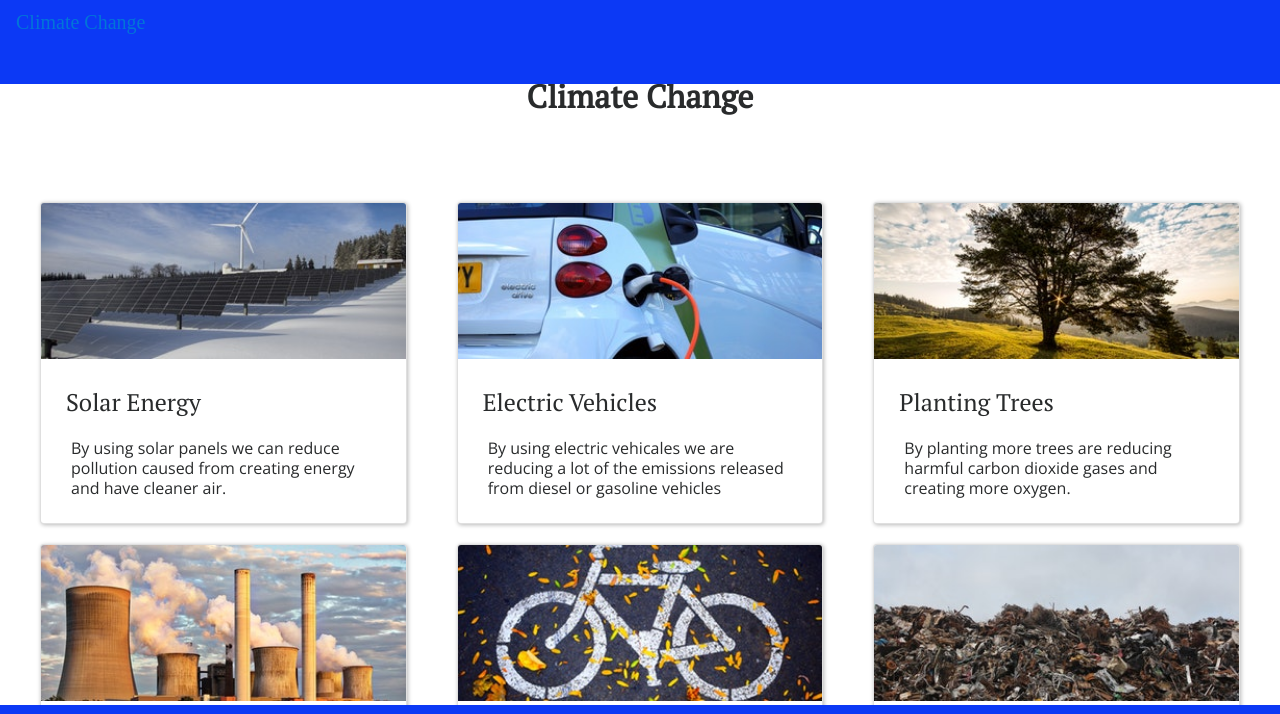
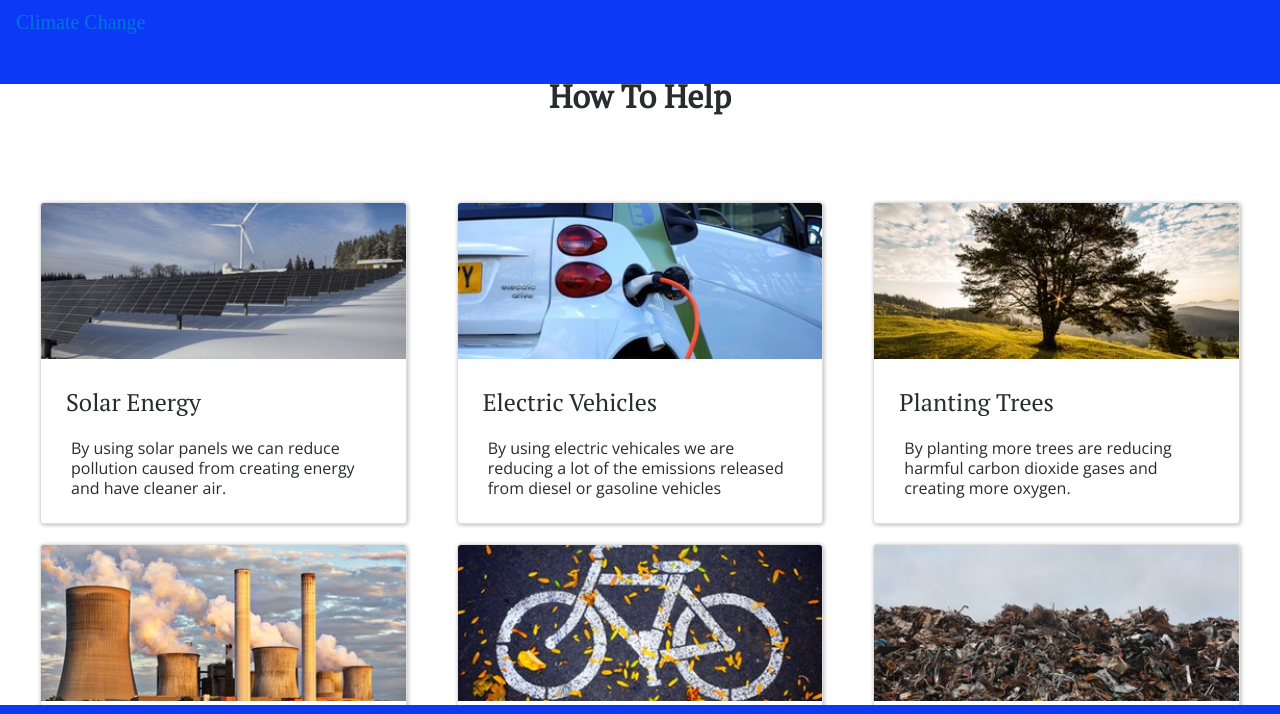
Before and after one commit to mali0071/bootstrap-site, a plain HTML site: page help.html in a window 1280 px wide. Shown: the top 714 px of the page. Drawn offline with nearby package versions, Linux system fonts and the light colour scheme.

Commit message:
update h1 tag in help.html

```diff
--- a/help.html
+++ b/help.html
@@ -40,7 +40,7 @@
      </div>
    </nav>
 
-  <h1 class="page-title">Climate Change</h1>
+  <h1 class="page-title">How To Help</h1>
 
    <div class="container-fluid card-container">
          <div class="row">
```
Also changed, not shown: index.html (+1 -1 lines).
